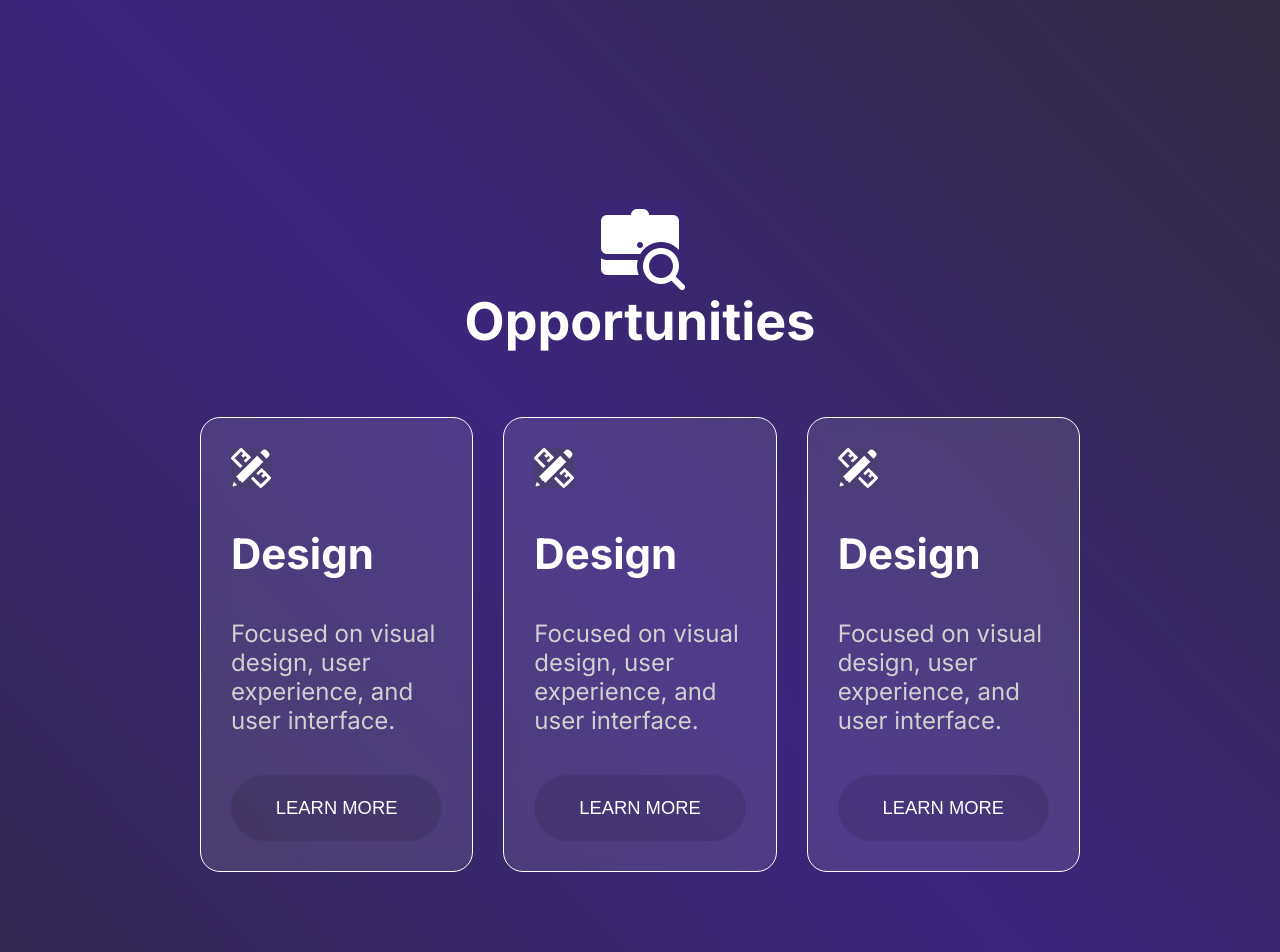
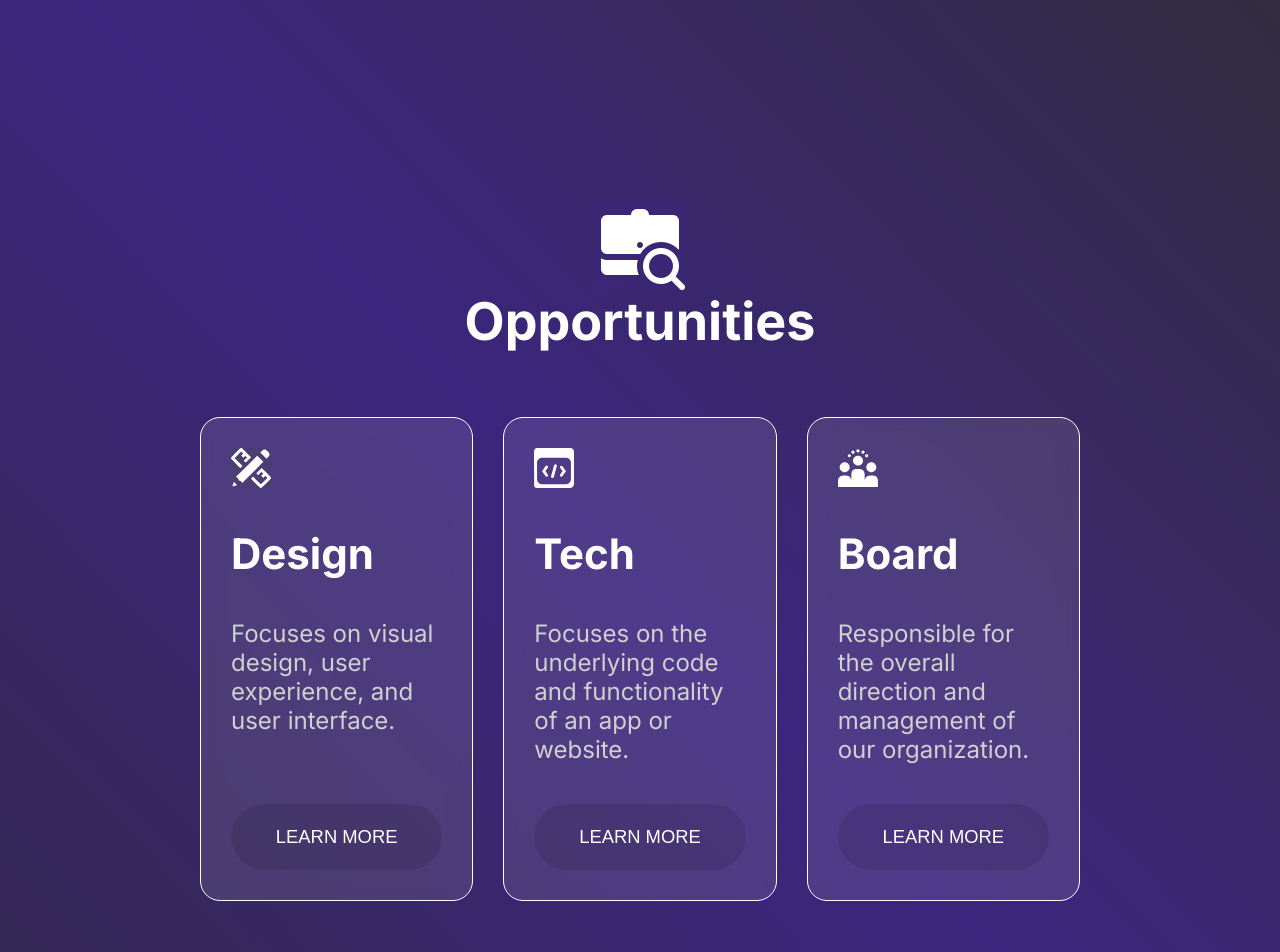
Before and after one commit to include-davis/website-2023, a Next.js app: page /components/get-involved/opportunity-content in a window 1280 px wide. Shown: the top 952 px of the page. Built offline with nearby package versions, Linux system fonts and the light colour scheme.

Commit message:
modified files and modified components to use props instead

```diff
--- a/src/json/get-involved.json
+++ b/src/json/get-involved.json
@@ -2,15 +2,18 @@
   "cards" : {
     "design": {
       "header": "Design",
-      "Description": "Focuses on visual design, user experience, and user interface."
+      "description": "Focuses on visual design, user experience, and user interface.",
+      "alt": "Icon of a pencil with ruler in it"
     },
     "tech": {
       "header": "Tech",
-      "Description": "Focuses on the underlying code and functionality of an app or website."
+      "description": "Focuses on the underlying code and functionality of an app or website.",
+      "alt": "Icon displaying html brackets"
     },
     "board": {
       "header": "Board",
-      "Description": "Responsible for the overall direction and management of our organization."
+      "description": "Responsible for the overall direction and management of our organization.",
+      "alt": "Icon of three people next to each other"
     }
+  }
 }
-}
--- a/src/pages/components/get-involved/opportunity-card.tsx
+++ b/src/pages/components/get-involved/opportunity-card.tsx
@@ -1,21 +1,20 @@
-import { ReactElement } from 'react';
+import { JSXElementConstructor, PromiseLikeOfReactNode, ReactElement, ReactNode, ReactPortal } from 'react';
 import styles from '../../../styles/get-involved/opportunity-card.module.scss';
 import Image from 'next/image';
 
-export default function OpportunityCard(): ReactElement {
+export default function OpportunityCard(props: { name: string; description: string; alt: string;}): ReactElement {
   return (
     <div className={styles.cardContainer}>
       <Image
-      src="/get-involved/svgs/pencil.svg"
+      src={`/get-involved/svgs/${props.name}.svg`}
       width={40}
       height={40}
-      alt="Icon of a pencil with ruler through it"
+      alt={props.alt}
       className={styles.icon}
       />
-      <h4 className={styles.header}>Design</h4>
+      <h4 className={styles.header}>{props.name}</h4>
       <p className={` ${styles.p} p-small`}>
-        Focused on visual design, user experience, and user interface.
-      </p>
+{props.description}</p>
       <button className={styles.button}>LEARN MORE</button>
     </div>
   );
--- a/src/pages/components/get-involved/opportunity-content.tsx
+++ b/src/pages/components/get-involved/opportunity-content.tsx
@@ -2,8 +2,18 @@ import React from 'react';
 import Image from 'next/image';
 import OpportunityCard from './opportunity-card';
 import styles from '../../../styles/get-involved/opportunity-section.module.scss'
+import data from '../get-involved/../../../json/get-involved.json';
+
 
 export default function Opportunities(): React.JSX.Element {
+  const cards = data.cards;
+  const cardElements = Object.keys(cards).map((index) => {
+    const card = cards[index as keyof typeof cards];
+    return (
+    <OpportunityCard name={card.header} description={card.description} alt={card.alt}></OpportunityCard>
+    );
+});
+
   return (
     <section className={styles.opportunityContainer}>
       <div className={styles.header}>
@@ -14,10 +24,7 @@ export default function Opportunities(): React.JSX.Element {
         alt="SuitCase with magnifying glass"/>
         <h3>Opportunities</h3>
       </div>
-      <div className={styles.cardsContainer}>
-        <OpportunityCard></OpportunityCard>
-        <OpportunityCard></OpportunityCard>
-        <OpportunityCard></OpportunityCard>
+      <div className={styles.cardsContainer}> {cardElements}
       </div>
     </section>
     )
--- a/src/styles/get-involved/opportunity-card.module.scss
+++ b/src/styles/get-involved/opportunity-card.module.scss
@@ -6,7 +6,7 @@
   border-radius: 20px;
 
   padding: 30px;
-  max-width: 380px;
+  width: 380px;
 
   display: flex;
   flex-direction: column;
@@ -29,4 +29,5 @@
   font-size: 1.15rem;
 
   padding: 20px 40px;
+  margin-top: auto;
 }
--- a/src/styles/get-involved/opportunity-section.module.scss
+++ b/src/styles/get-involved/opportunity-section.module.scss
@@ -7,8 +7,9 @@
 .cardsContainer {
   display: flex;
   justify-content: center;
+  align-items: stretch;
+
   column-gap: 30px;
-
   margin-top: 64px;
 }
 
```
Also changed, not shown: public/get-involved/svgs/Design.svg (renamed from public/get-involved/svgs/pencil.svg).
